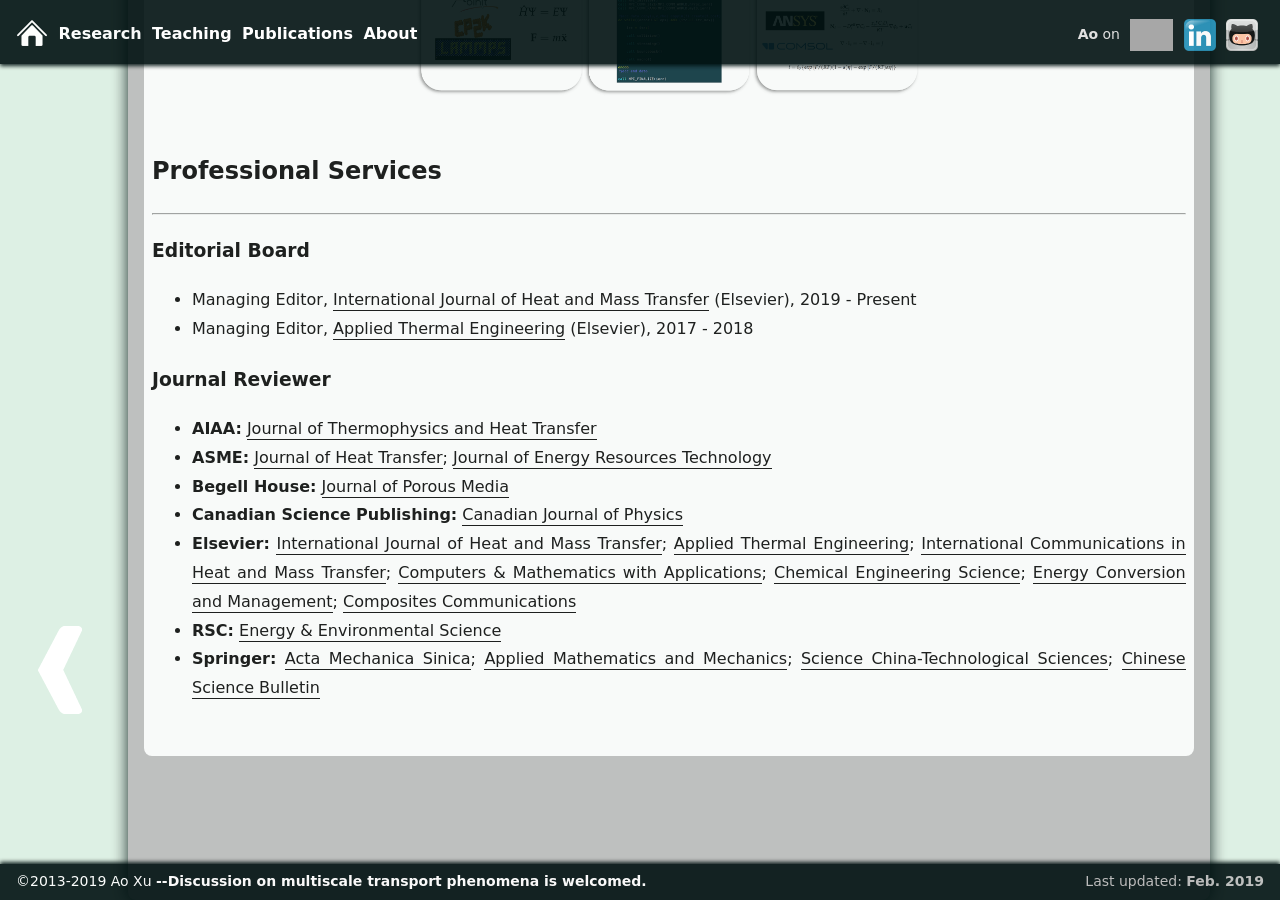
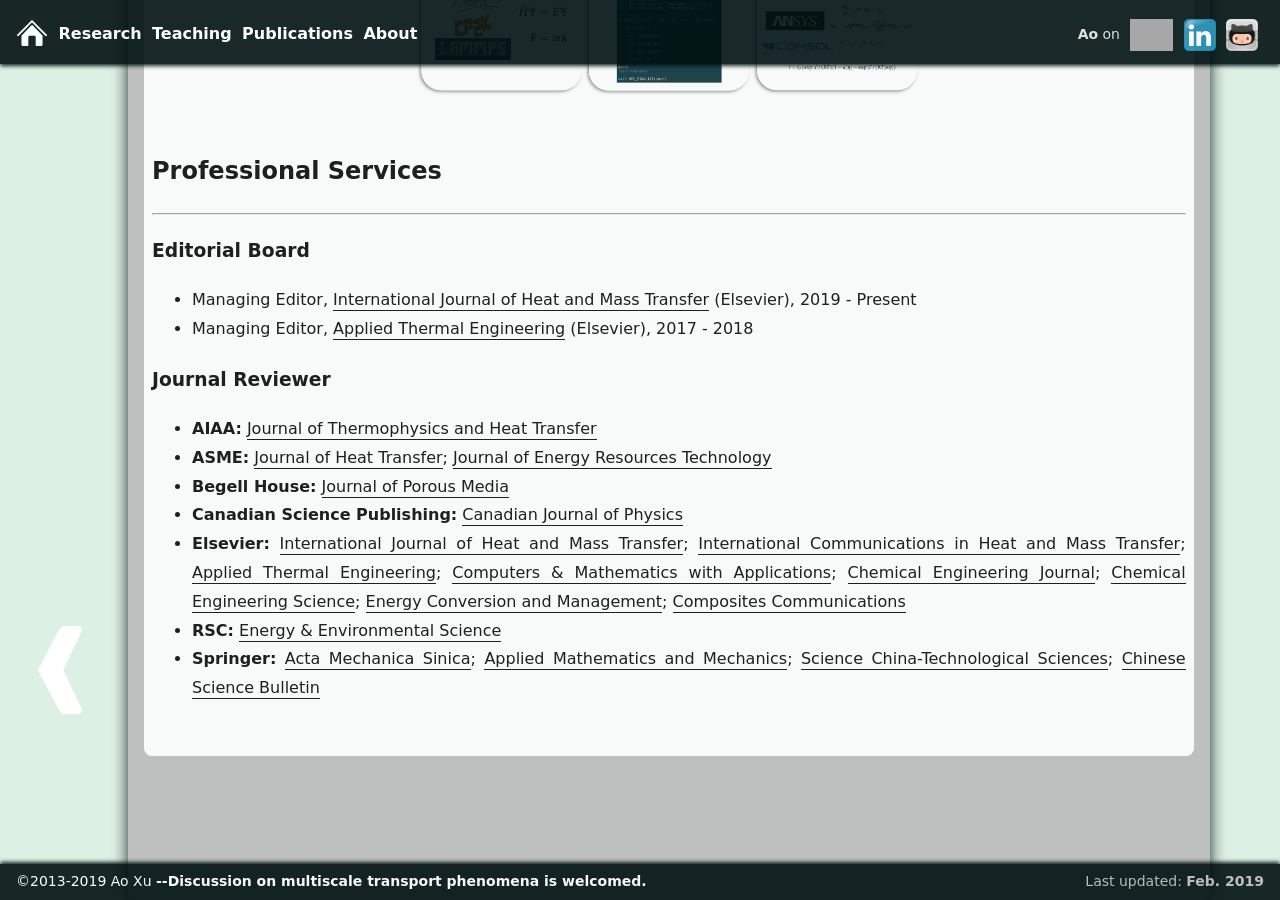
Before and after one commit to xuaoxiqi/xuaoxiqi.github.io, a Jekyll site: the page built from research.html, in a window 1280 px wide and 900 px high, scrolled down 1112 px. Built offline with Jekyll 4.4.1, drawn with Linux system fonts in a browser that asks for light colours; some web fonts are replaced; grey boxes are pictures that could not be loaded.

Commit message:
minor edit

```diff
--- a/research.html
+++ b/research.html
@@ -113,9 +113,10 @@
         </li>
         <li><b>Elsevier:</b>
             <a href="https://www.journals.elsevier.com/international-journal-of-heat-and-mass-transfer" target="_blank">International Journal of Heat and Mass Transfer</a>;
+            <a href="https://www.journals.elsevier.com/international-communications-in-heat-and-mass-transfer" target="_blank"> International Communications in Heat and Mass Transfer</a>;
             <a href="https://www.journals.elsevier.com/applied-thermal-engineering" target="_blank">Applied Thermal Engineering</a>;
-            <a href="https://www.journals.elsevier.com/international-communications-in-heat-and-mass-transfer" target="_blank"> International Communications in Heat and Mass Transfer</a>;
             <a href="https://www.journals.elsevier.com/computers-and-mathematics-with-applications/" target="_blank">Computers & Mathematics with Applications</a>;
+            <a href="https://www.journals.elsevier.com/chemical-engineering-journal" target="_blank">Chemical Engineering Journal</a>;
             <a href="https://www.journals.elsevier.com/chemical-engineering-science" target="_blank">Chemical Engineering Science</a>;
             <a href="https://www.journals.elsevier.com/energy-conversion-and-management" target="_blank">Energy Conversion and Management</a>;
             <a href="https://www.journals.elsevier.com/composites-communications" target="_blank">Composites Communications</a>
```
